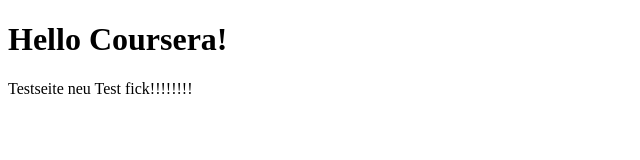
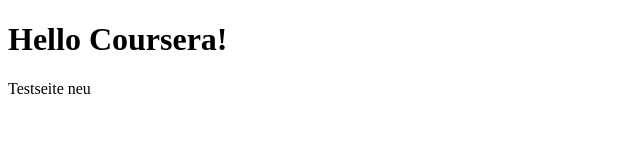
Before and after one commit to devStarDustProject/html_css_js_coursera, a plain HTML site: page site/index.html in a window 1280 px wide. Shown: the whole page, without its empty margins (0-640 px from the left). Drawn offline with Linux system fonts and the light colour scheme.

Commit message:
wieder neu

```diff
--- a/site/index.html
+++ b/site/index.html
@@ -8,6 +8,6 @@
 </head>
 <body>
     <h1>Hello Coursera!</h1>
-    Testseite neu Test fick!!!!!!!!
+    Testseite neu
 </body>
 </html>
```
